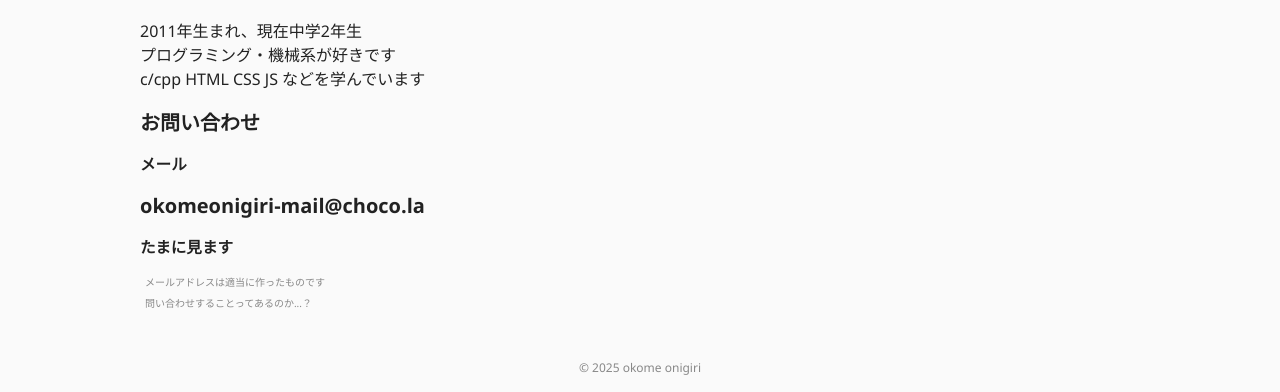
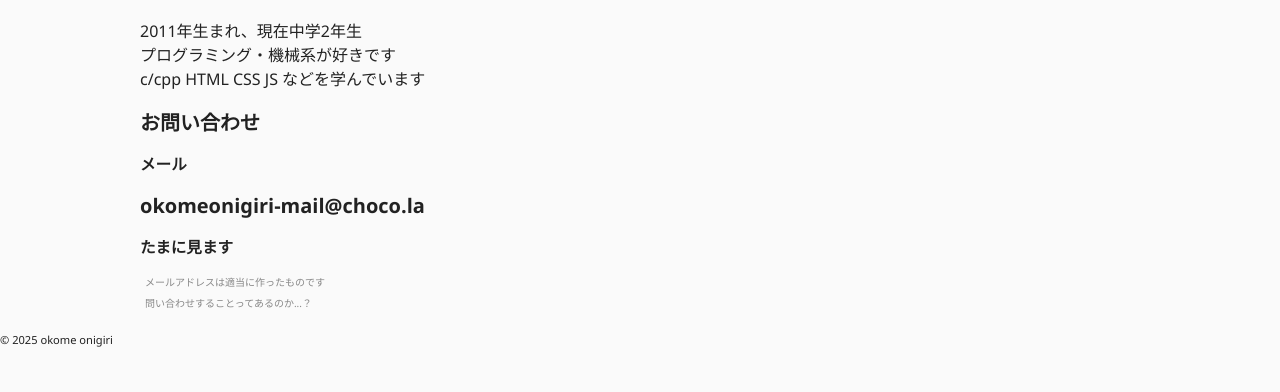
Before and after one commit to okomeonigiri/okomeonigiri-site, a plain HTML site: page home.html in a window 1280 px wide. Shown: the part 513-905 px from the top of the page. After the commit the page ends 861 px from the top, so only its background shows below. Drawn offline with Linux system fonts and the light colour scheme.

Commit message:
footer削除

```diff
--- a/home.html
+++ b/home.html
@@ -7,13 +7,6 @@
   <title>okome onigiriのサイト</title>
   <meta name="viewport" content="width=device-width, initial-scale=1">
   <style>
-
-    .site-footer {
-      text-align: center;
-      color: #888;
-      font-size: 0.9rem;
-      margin: 40px 0 16px 0;
-    }
     .okomeonigiri-logo-1 {
       width: 125px;
       height: 125px;
```
